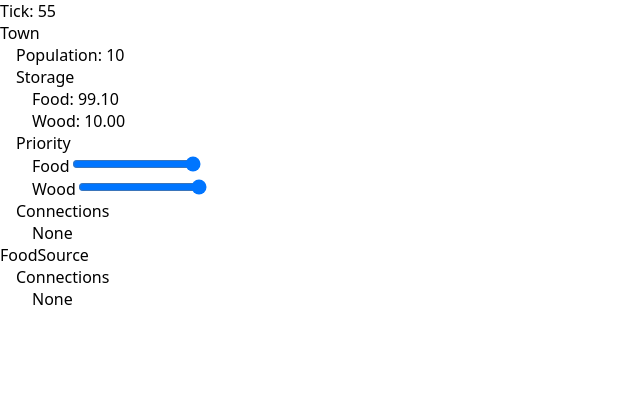
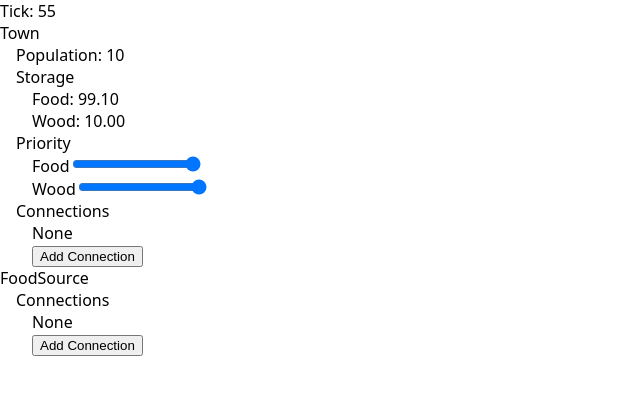
Before and after one commit to tylerschloesser/sim-v6, a React app in the folder packages/app/: page / in a window 1280 px wide. Shown: the top 394 px of the page, without its empty margins (0-640 px from the left). Built offline with nearby package versions, Linux system fonts and the light colour scheme; the HTML template or start-up script is replaced by a standard one.

Commit message:
refactor add connection button

```diff
--- a/packages/app/src/home.tsx
+++ b/packages/app/src/home.tsx
@@ -106,6 +106,9 @@ export function Home() {
                         ).map((id) => (
                           <div key={id}>ID: {id}</div>
                         ))}
+                        <div>
+                          <AddConnectionButton />
+                        </div>
                       </div>
                     </div>
                   </>
@@ -125,6 +128,9 @@ export function Home() {
                         ).map((id) => (
                           <div key={id}>ID: {id}</div>
                         ))}
+                        <div>
+                          <AddConnectionButton />
+                        </div>
                       </div>
                     </div>
                   </>
@@ -137,3 +143,7 @@ export function Home() {
     </div>
   )
 }
+
+function AddConnectionButton() {
+  return <button>Add Connection</button>
+}
```
